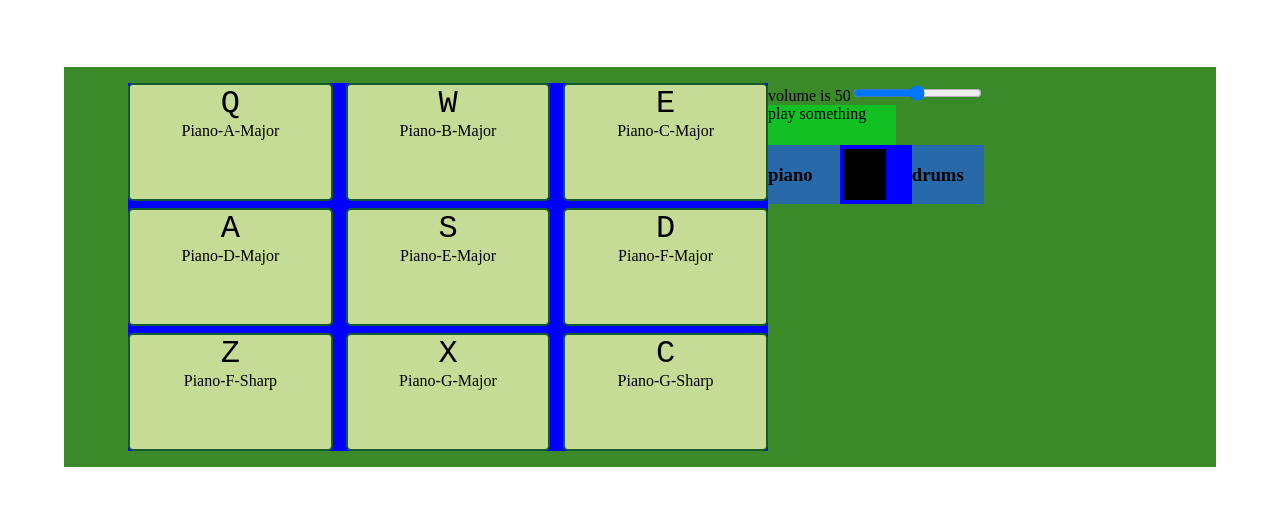
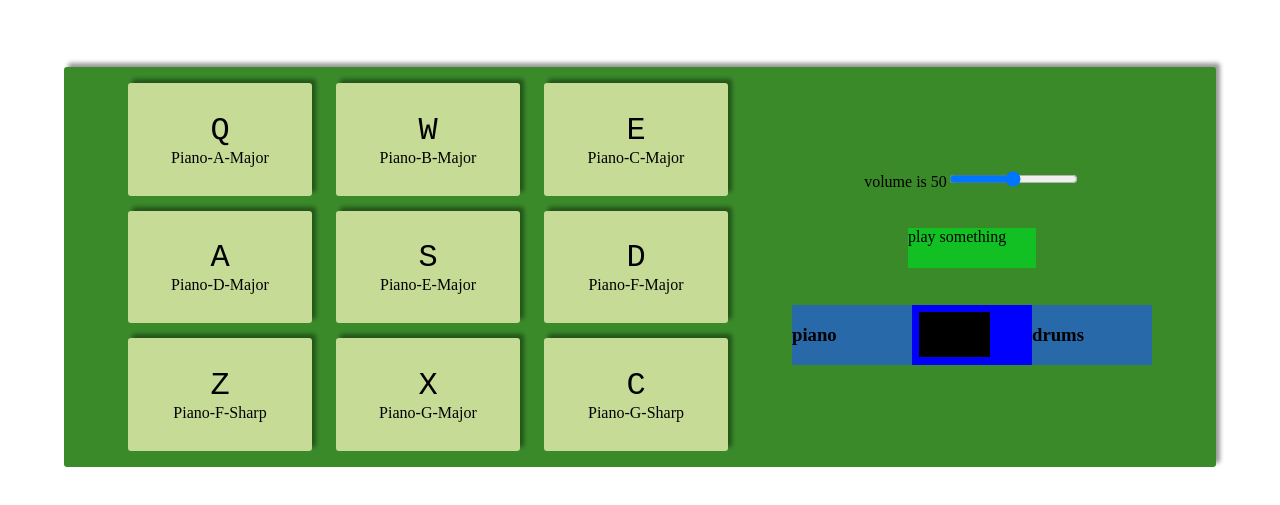
Before and after one commit to katerina-shche/drum-machine, a React (Create React App) app: page / in a window 1280 px wide. Shown: the part 133-638 px from the top of the page. Built offline with nearby package versions, Linux system fonts and the light colour scheme.

Commit message:
css shadow and layout

```diff
--- a/src/App.css
+++ b/src/App.css
@@ -11,21 +11,36 @@
 #drum-machine {
   margin: 25vh auto;
   background-color: rgb(58, 138, 42);
+  border-radius: 3px;
   width: 90vw;
   height: 50vh;
   padding: 2vh 5vw 2vh 5vw;
   display: flex;
   flex-flow: row nowrap;
+  box-shadow: 4px -4px 4px 0px rgba(0, 0, 0, 0.4);
 }
 
 #drum-pads-box {
-  background-color: blue;
+
   width: 50vw;
   height: 46vh;
   display: flex;
   flex-flow: row wrap;
-  gap: 2%;
+  gap: 4%;
 }
+
+#tools {
+
+  width: 30vw;
+  height: 46vh;
+  margin-left: 5vw;
+  display: flex;
+  flex-flow: column nowrap;
+  gap: 10%;
+  justify-content: center;
+  align-items: center;
+}
+
 #display {
   background-color: rgb(18, 192, 36);
   width: 10vw;
--- a/src/components/DrumPad.css
+++ b/src/components/DrumPad.css
@@ -1,17 +1,21 @@
 .drum-pad {
     background-color: rgb(198, 220, 150);
-    border: 2px rgb(18, 92, 46) solid;
-    border-radius: 5px;
-    flex-basis: 32%;
+    border-radius: 3px;
+    box-shadow: 4px -4px 4px 0px rgba(0, 0, 0, 0.4);
+    flex-basis: calc(92% / 3);
     display: flex;
     flex-flow: column wrap;
     align-items: center;
-    /* why it doesnt work?
-    place-items: center;
-    */
-
+    justify-content: center;
   }
 
   kbd {
     font-size: 2rem;
   }
+  audio {
+    position: absolute;
+    top: 0;
+    left: 0;
+    width: 100%;
+    height: 100%;
+  }
```
